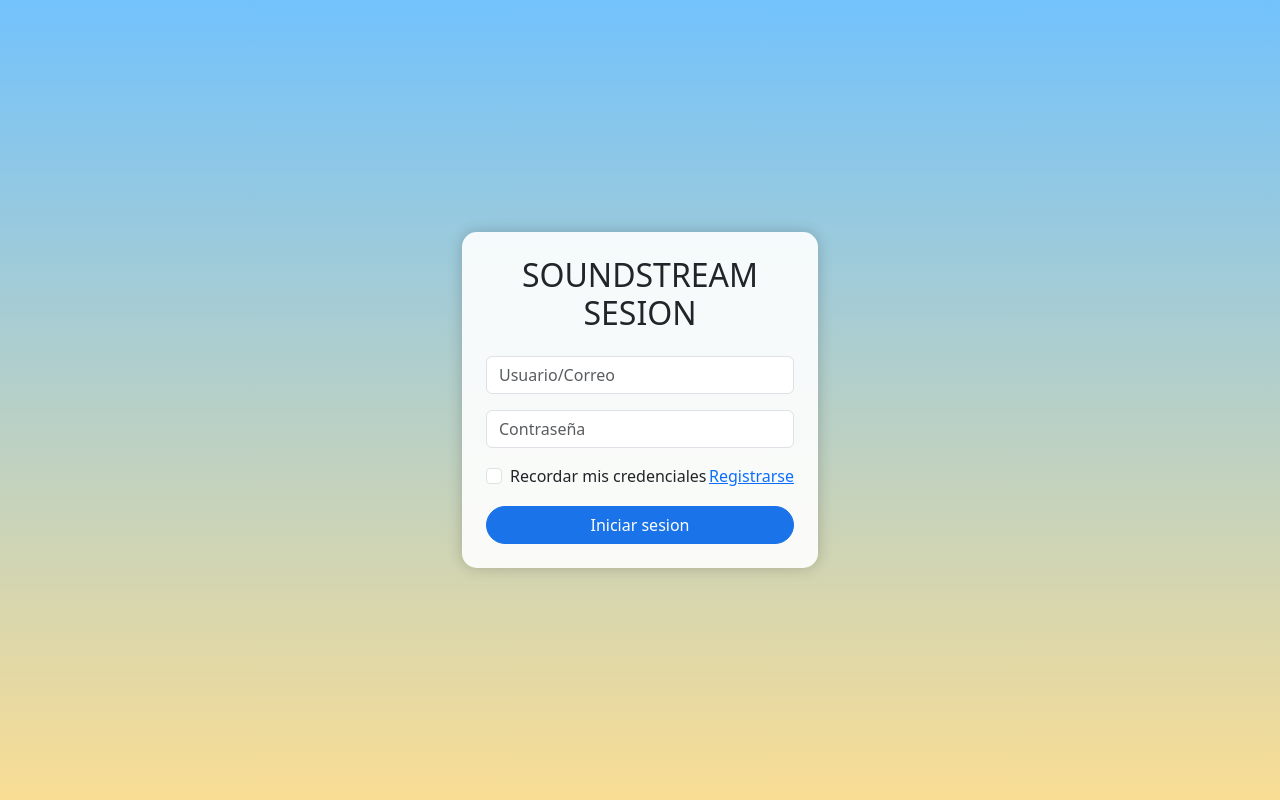
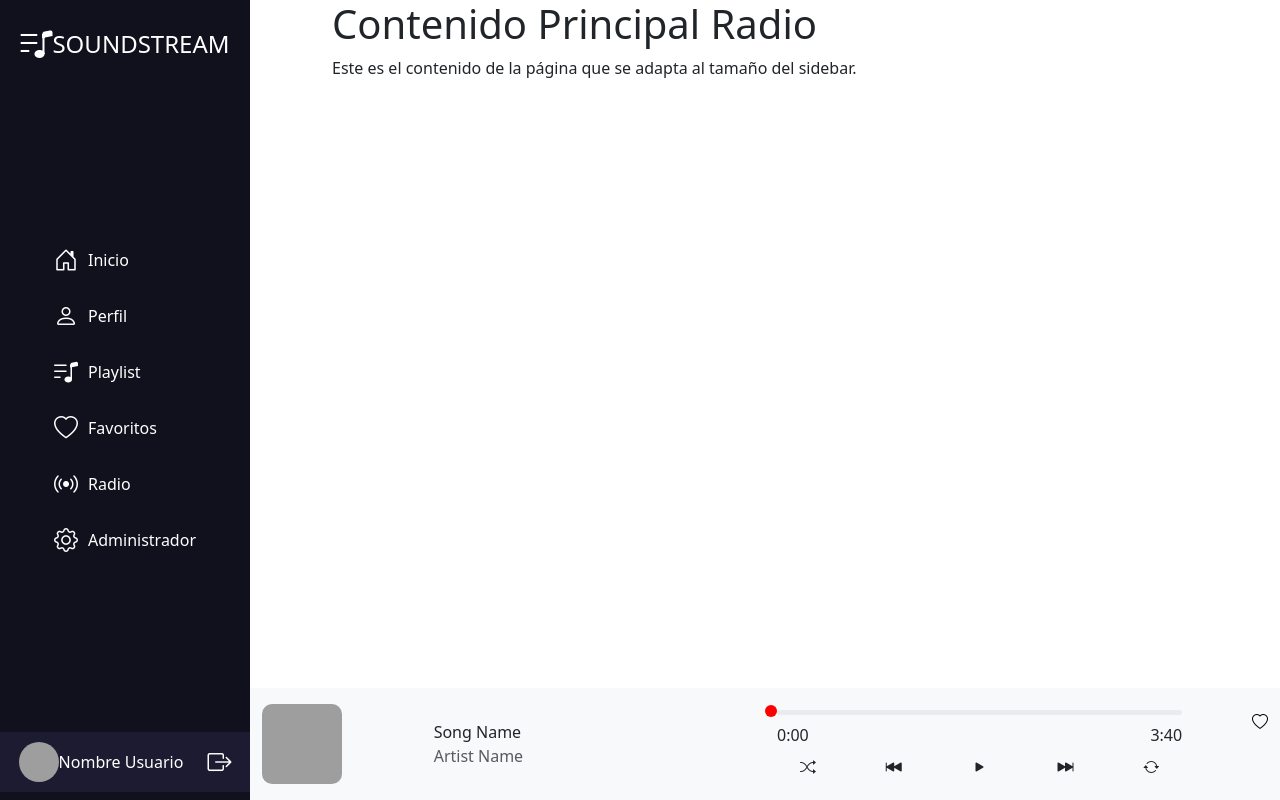
Before and after one commit to KritianWhite/Semi1-A-2S2024-Grupo11-Practica1, a React (Create React App) app in the folder frontend/: page /Radio in a window 1280 px wide. Before the commit this address led to /login. Built offline with nearby package versions, Linux system fonts and the light colour scheme; grey boxes are pictures that could not be loaded.

Commit message:
[ADD] VISTAS PARA USUARIO FINAL

```diff
--- a/frontend/src/App.js
+++ b/frontend/src/App.js
@@ -7,6 +7,10 @@ import LoginPage from "./pages/login/LoginPages";
 import RegistrarPage from "./pages/login/RegistrarPage";
 import HomeAdmin from "./pages/administrador/HomePage";
 import HomeSuscriptor from "./pages/suscriptor/HomePage";
+import Perfil from "./pages/Perfil";
+import Playlist from "./pages/Playlist";
+import Favoritos from "./pages/Favoritos";
+import Radio from "./pages/Radio";
 
 function App() {
   return (
@@ -17,6 +21,10 @@ function App() {
           <Route path="/Registrar" element={<RegistrarPage />} />
           <Route path="/HomeAdmin" element={<HomeAdmin />} />
           <Route path="/HomeSuscriptor" element={<HomeSuscriptor />} />
+          <Route path="/Perfil" element={<Perfil />} />
+          <Route path="/Playlist" element={<Playlist />} />
+          <Route path="/Favoritos" element={<Favoritos />} />
+          <Route path="/Radio" element={<Radio />} />
           <Route path="*" element={<Navigate to="/login" />} />
         </Routes>
       </Router>
--- a/frontend/src/components/Sidebar.js
+++ b/frontend/src/components/Sidebar.js
@@ -5,6 +5,7 @@ import './styles/Sidebar.css'; // Archivo CSS personalizado
 
 const Sidebar = ({ isAdmin }) => {
     const [isExpanded, setIsExpanded] = useState(false);
+    const HomeRoute = isAdmin ? '/HomeAdmin' : '/HomeSuscriptor';
 
     return (
         <Navbar
@@ -21,31 +22,31 @@ const Sidebar = ({ isAdmin }) => {
             <Navbar.Collapse id="basic-navbar-nav">
                 <Nav className="flex-column w-100">
                     <Nav.Item>
-                        <Nav.Link as={Link} to="/" className="d-flex align-items-center">
+                        <Nav.Link as={Link} to={HomeRoute} className="d-flex align-items-center">
                             <i className="bi bi-house-door"></i>
                             {isExpanded && <span>Inicio</span>}
                         </Nav.Link>
                     </Nav.Item>
                     <Nav.Item>
-                        <Nav.Link as={Link} to="/perfil" className="d-flex align-items-center">
+                        <Nav.Link as={Link} to="/Perfil" className="d-flex align-items-center">
                             <i className="bi bi-person"></i>
                             {isExpanded && <span>Perfil</span>}
                         </Nav.Link>
                     </Nav.Item>
                     <Nav.Item>
-                        <Nav.Link as={Link} to="/playlist" className="d-flex align-items-center">
+                        <Nav.Link as={Link} to="/Playlist" className="d-flex align-items-center">
                             <i className="bi bi-music-note-list"></i>
                             {isExpanded && <span>Playlist</span>}
                         </Nav.Link>
                     </Nav.Item>
                     <Nav.Item>
-                        <Nav.Link as={Link} to="/favoritos" className="d-flex align-items-center">
+                        <Nav.Link as={Link} to="/Favoritos" className="d-flex align-items-center">
                             <i className="bi bi-heart"></i>
                             {isExpanded && <span>Favoritos</span>}
                         </Nav.Link>
                     </Nav.Item>
                     <Nav.Item>
-                        <Nav.Link as={Link} to="/radio" className="d-flex align-items-center">
+                        <Nav.Link as={Link} to="/Radio" className="d-flex align-items-center">
                             <i className="bi bi-broadcast"></i>
                             {isExpanded && <span>Radio</span>}
                         </Nav.Link>
@@ -62,7 +63,8 @@ const Sidebar = ({ isAdmin }) => {
             </Navbar.Collapse>
             <Row className="profile-section align-items-center justify-content-between">
                 <Col xs="auto" className="d-flex align-items-center">
-                    <Image src="/path/to/profile.jpg" roundedCircle />
+                    <Image src="https://sigie.maga.gob.gt/Images/individualf.png" roundedCircle alt="Album Art"
+                        style={{ width: '40px', height: '40px', borderRadius: '5px' }}/>
                     {isExpanded && (
                         <p className="text-white mb-0 ml-2">Nombre Usuario</p>
                     )}
--- /dev/null
+++ b/frontend/src/pages/Favoritos.js
@@ -0,0 +1,37 @@
+import React, { useState } from 'react';
+import { Container, Row, Col } from 'react-bootstrap';
+
+import Sidebar from '../components/Sidebar';
+import Reproductor from '../components/Reproductor';
+
+const Favoritos = () => {
+    const [isExpanded, setIsExpanded] = useState(false);
+
+    return (
+        <>
+            <Container fluid>
+                <Row>
+                    <Col xs={isExpanded ? 3 : 1}
+                        className={`p-0 transition-col sidebar-wrapper ${isExpanded ? 'expanded' : 'collapsed'}`}
+                        onMouseEnter={() => setIsExpanded(true)}
+                        onMouseLeave={() => setIsExpanded(false)} style={{ transition: 'all 0.5s ease-in-out' }}>
+                        <Sidebar isAdmin={true} />
+                    </Col>
+                    <Col xs={isExpanded ? 9 : 11}
+                        className={`transition-col content-wrapper ${isExpanded ? 'expanded' : 'collapsed'}`} style={{ transition: 'all 0.5s ease-in-out' }}>
+                        {/* Aquí va contenido principal */}
+                        <h1>Contenido Principal Favoritos</h1>
+                        <p>Este es el contenido de la página que se adapta al tamaño del sidebar.</p>
+
+                        {/* Reproductor fijo en la parte inferior */}
+                        <div style={{ position: 'fixed', bottom: 0, left: isExpanded ? '250px' : '80px', right: 0, transition: 'left 0.5s ease-in-out', zIndex: 1000 }}>
+                            <Reproductor />
+                        </div>
+                    </Col>
+                </Row>
+            </Container>
+        </>
+    );
+}
+
+export default Favoritos;
--- /dev/null
+++ b/frontend/src/pages/Perfil.js
@@ -0,0 +1,37 @@
+import React, { useState } from 'react';
+import { Container, Row, Col } from 'react-bootstrap';
+
+import Sidebar from '../components/Sidebar';
+import Reproductor from '../components/Reproductor';
+
+const Perfil = () => {
+    const [isExpanded, setIsExpanded] = useState(false);
+
+    return (
+        <>
+            <Container fluid>
+                <Row>
+                    <Col xs={isExpanded ? 3 : 1}
+                        className={`p-0 transition-col sidebar-wrapper ${isExpanded ? 'expanded' : 'collapsed'}`}
+                        onMouseEnter={() => setIsExpanded(true)}
+                        onMouseLeave={() => setIsExpanded(false)} style={{ transition: 'all 0.5s ease-in-out' }}>
+                        <Sidebar isAdmin={true} />
+                    </Col>
+                    <Col xs={isExpanded ? 9 : 11}
+                        className={`transition-col content-wrapper ${isExpanded ? 'expanded' : 'collapsed'}`} style={{ transition: 'all 0.5s ease-in-out' }}>
+                        {/* Aquí va contenido principal */}
+                        <h1>Contenido Principal Perfil</h1>
+                        <p>Este es el contenido de la página que se adapta al tamaño del sidebar.</p>
+
+                        {/* Reproductor fijo en la parte inferior */}
+                        <div style={{ position: 'fixed', bottom: 0, left: isExpanded ? '250px' : '80px', right: 0, transition: 'left 0.5s ease-in-out', zIndex: 1000 }}>
+                            <Reproductor />
+                        </div>
+                    </Col>
+                </Row>
+            </Container>
+        </>
+    );
+}
+
+export default Perfil;
--- /dev/null
+++ b/frontend/src/pages/Playlist.js
@@ -0,0 +1,37 @@
+import React, { useState } from 'react';
+import { Container, Row, Col } from 'react-bootstrap';
+
+import Sidebar from '../components/Sidebar';
+import Reproductor from '../components/Reproductor';
+
+const Playlist = () => {
+    const [isExpanded, setIsExpanded] = useState(false);
+
+    return (
+        <>
+            <Container fluid>
+                <Row>
+                    <Col xs={isExpanded ? 3 : 1}
+                        className={`p-0 transition-col sidebar-wrapper ${isExpanded ? 'expanded' : 'collapsed'}`}
+                        onMouseEnter={() => setIsExpanded(true)}
+                        onMouseLeave={() => setIsExpanded(false)} style={{ transition: 'all 0.5s ease-in-out' }}>
+                        <Sidebar isAdmin={true} />
+                    </Col>
+                    <Col xs={isExpanded ? 9 : 11}
+                        className={`transition-col content-wrapper ${isExpanded ? 'expanded' : 'collapsed'}`} style={{ transition: 'all 0.5s ease-in-out' }}>
+                        {/* Aquí va contenido principal */}
+                        <h1>Contenido Principal Playlist</h1>
+                        <p>Este es el contenido de la página que se adapta al tamaño del sidebar.</p>
+
+                        {/* Reproductor fijo en la parte inferior */}
+                        <div style={{ position: 'fixed', bottom: 0, left: isExpanded ? '250px' : '80px', right: 0, transition: 'left 0.5s ease-in-out', zIndex: 1000 }}>
+                            <Reproductor />
+                        </div>
+                    </Col>
+                </Row>
+            </Container>
+        </>
+    );
+}
+
+export default Playlist;
--- /dev/null
+++ b/frontend/src/pages/Radio.js
@@ -0,0 +1,37 @@
+import React, { useState } from 'react';
+import { Container, Row, Col } from 'react-bootstrap';
+
+import Sidebar from '../components/Sidebar';
+import Reproductor from '../components/Reproductor';
+
+const Radio = () => {
+    const [isExpanded, setIsExpanded] = useState(false);
+
+    return (
+        <>
+            <Container fluid>
+                <Row>
+                    <Col xs={isExpanded ? 3 : 1}
+                        className={`p-0 transition-col sidebar-wrapper ${isExpanded ? 'expanded' : 'collapsed'}`}
+                        onMouseEnter={() => setIsExpanded(true)}
+                        onMouseLeave={() => setIsExpanded(false)} style={{ transition: 'all 0.5s ease-in-out' }}>
+                        <Sidebar isAdmin={true} />
+                    </Col>
+                    <Col xs={isExpanded ? 9 : 11}
+                        className={`transition-col content-wrapper ${isExpanded ? 'expanded' : 'collapsed'}`} style={{ transition: 'all 0.5s ease-in-out' }}>
+                        {/* Aquí va contenido principal */}
+                        <h1>Contenido Principal Radio</h1>
+                        <p>Este es el contenido de la página que se adapta al tamaño del sidebar.</p>
+
+                        {/* Reproductor fijo en la parte inferior */}
+                        <div style={{ position: 'fixed', bottom: 0, left: isExpanded ? '250px' : '80px', right: 0, transition: 'left 0.5s ease-in-out', zIndex: 1000 }}>
+                            <Reproductor />
+                        </div>
+                    </Col>
+                </Row>
+            </Container>
+        </>
+    );
+}
+
+export default Radio;
--- a/frontend/src/pages/administrador/HomePage.js
+++ b/frontend/src/pages/administrador/HomePage.js
@@ -21,7 +21,7 @@ const AdminPage = () => {
           <Col xs={isExpanded ? 9 : 11}
             className={`transition-col content-wrapper ${isExpanded ? 'expanded' : 'collapsed'}`} style={{ transition: 'all 0.5s ease-in-out'}}>
             {/* Aquí va contenido principal */}
-            <h1>Contenido Principal</h1>
+            <h1>Contenido Principal Home Admin</h1>
             <p>Este es el contenido de la página que se adapta al tamaño del sidebar.</p>
 
             {/* Reproductor fijo en la parte inferior */}
--- a/frontend/src/pages/suscriptor/HomePage.js
+++ b/frontend/src/pages/suscriptor/HomePage.js
@@ -20,7 +20,7 @@ const UserPage = () => {
           <Col xs={isExpanded ? 9 : 11}
             className={`transition-col content-wrapper ${isExpanded ? 'expanded' : 'collapsed'}`} style={{ transition: 'all 0.5s ease-in-out' }}>
             {/* Aquí va contenido principal */}
-            <h1>Contenido Principal</h1>
+            <h1>Contenido Principal Home usuario</h1>
             <p>Este es el contenido de la página</p>
 
             {/* Reproductor fijo en la parte inferior */}
```
